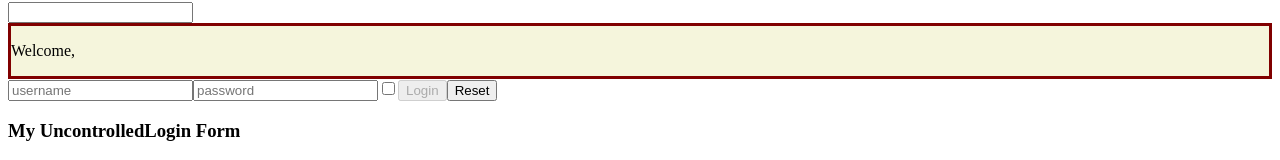
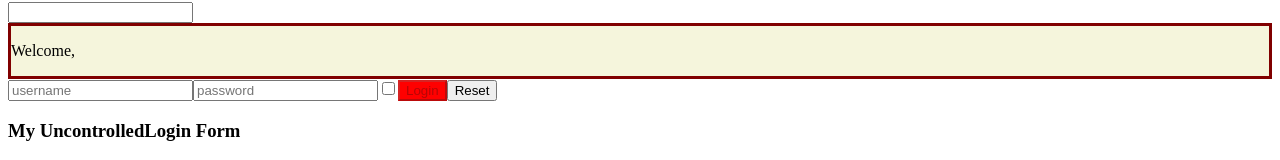
Before and after one commit to RobertaRagusa/react-exercises, a React (Create React App) app: page / in a window 1280 px wide. Shown: the part 345-505 px from the top of the page. Built offline with nearby package versions, Linux system fonts and the light colour scheme.

Commit message:
styling-components-03

```diff
--- a/src/Login.js
+++ b/src/Login.js
@@ -29,7 +29,6 @@ export class Login extends React.Component {
       remember: false,
     });
   };
-
   render() {
     return (
       <div>
@@ -56,6 +55,9 @@ export class Login extends React.Component {
           name="login"
           disabled={!this.state.username || !this.state.password}
           onClick={() => this.onLogin(this.state)}
+          style={{
+            backgroundColor: this.state.password.length < 8 ? "red" : "green",
+          }}
         >
           Login
         </button>
```
